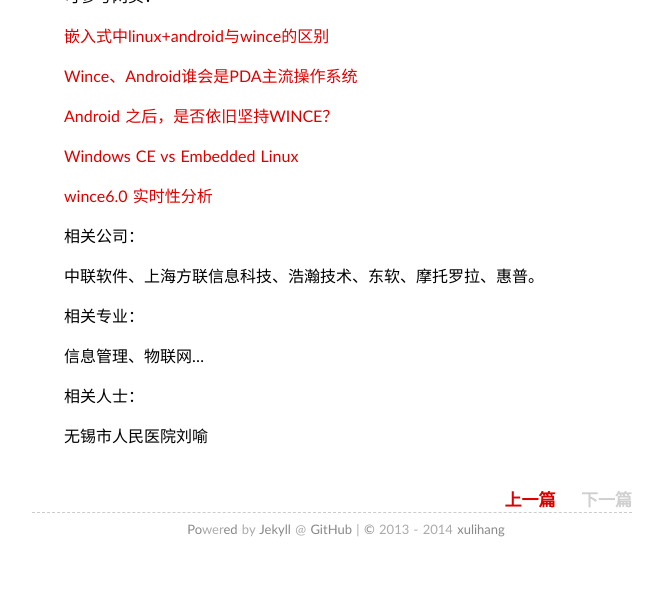
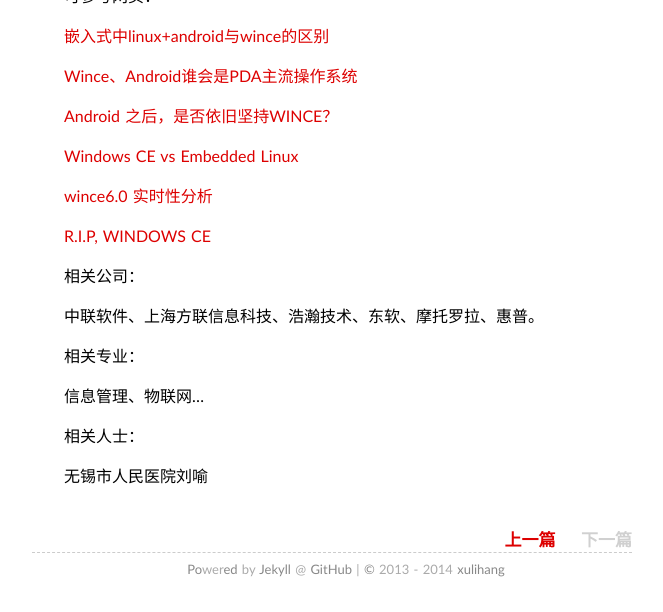
Before and after one commit to xulihang/xulihang.github.io, a Jekyll site: the page built from _posts/2014-03-21-wince-vs-android.md, in a window 1280 px wide and 900 px high, scrolled down 2084 px, cut to the strip 288-900 px from the top of the window. Shown: the whole strip, without its empty margins (308-971 px from the left). Built offline with Jekyll 4.4.1, drawn with Linux system fonts in a browser that asks for light colours; some web fonts are replaced; Markdown is read by kramdown in place of the engine named in the settings; comment, search, counter and statistics services are not loaded; before the commit the page ends 2944 px from its top, so only the background shows below that.

Commit message:
add one link

```diff
--- a/_posts/2014-03-21-wince-vs-android.md
+++ b/_posts/2014-03-21-wince-vs-android.md
@@ -68,6 +68,8 @@ Android主要还是针对手机和平板的系统，WindowsCE则关注广大嵌
 
 [wince6.0 实时性分析](http://hi.baidu.com/611bob/item/bbcd31998c6dd83e336eebf3)
 
+[R.I.P, WINDOWS CE](http://hezongjian.com/blog/?p=10748)
+
 相关公司：
 
 中联软件、上海方联信息科技、浩瀚技术、东软、摩托罗拉、惠普。
```
